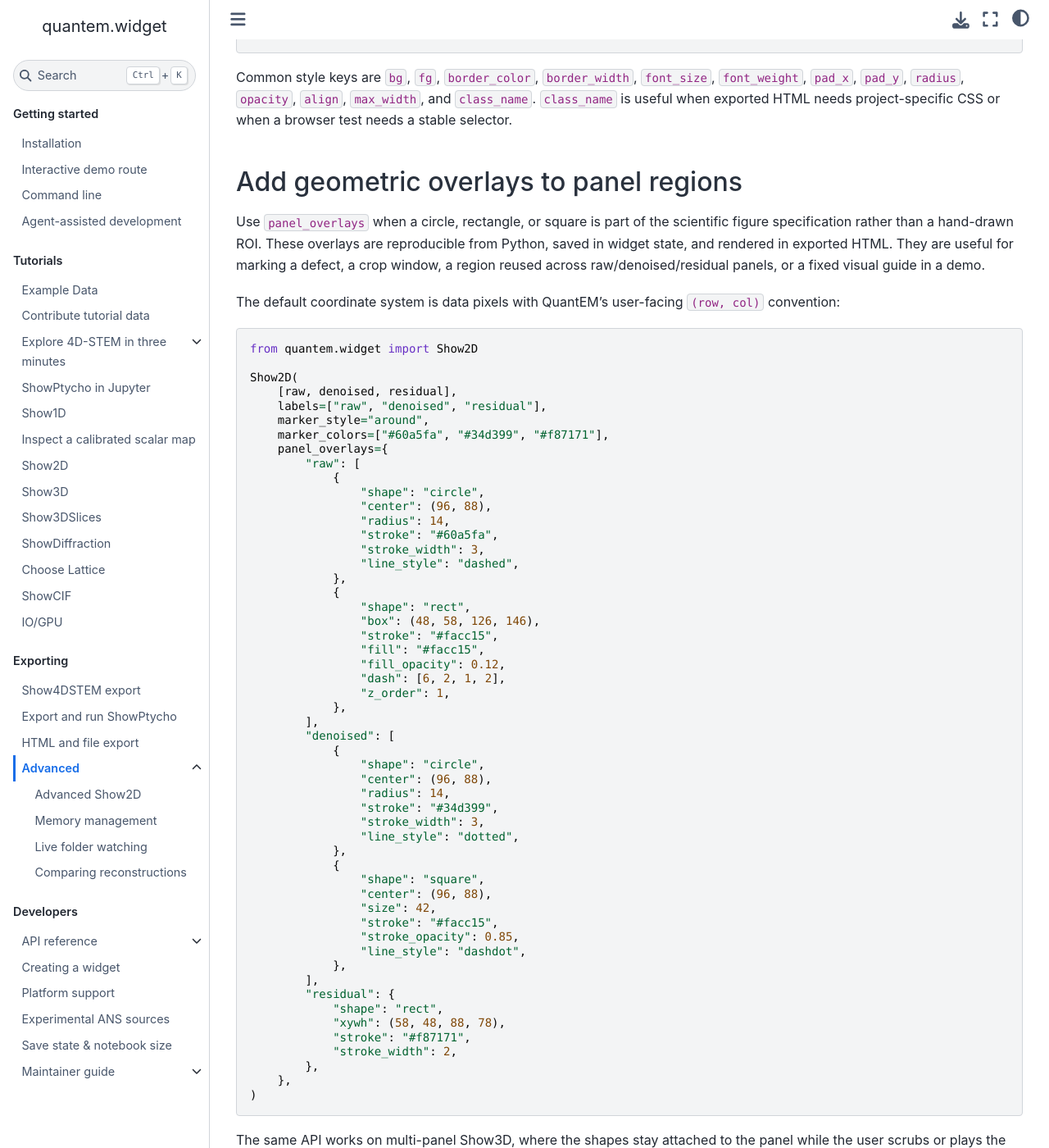
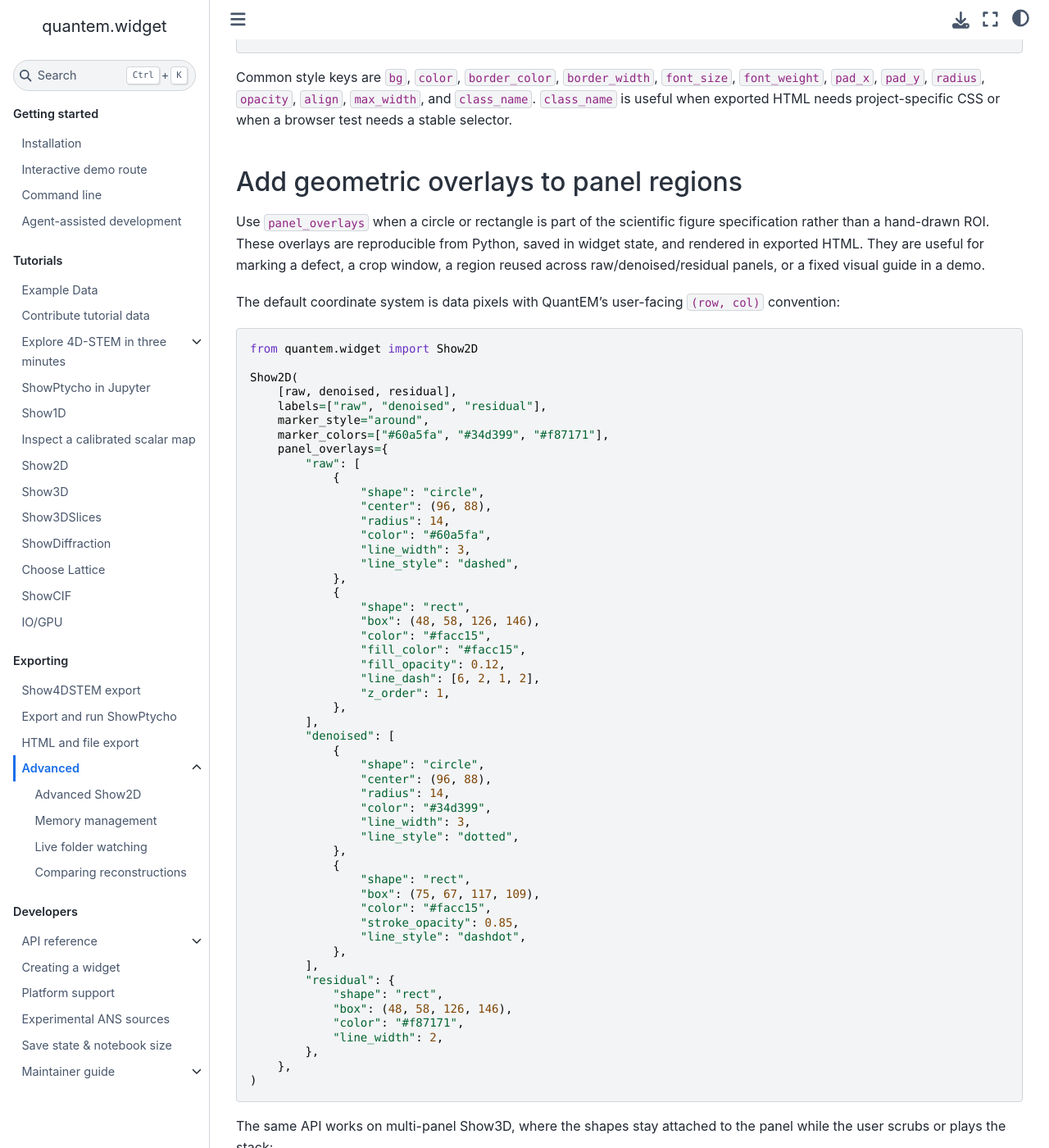
Before and after one commit to bobleesj/quantem.widget, a Jupyter Book: the page built from docs/tutorials/advanced.md, in a window 1280 px wide and 1400 px high, scrolled down 4351 px. Shown: the whole window at 82% size. Built offline with Jupyter Book 1.0.4 settings and Sphinx 7.4.7 and the Sphinx Book theme 1.1.4, drawn with Linux system fonts in a browser that asks for light colours; some of the changed text lies outside the part shown.

Commit message:
refactor: show2d overlay and annotation keys have one spelling

````diff
--- a/docs/tutorials/advanced.md
+++ b/docs/tutorials/advanced.md
@@ -131,7 +131,7 @@ Show2D(
             "y": 0.32,
             "anchor": "center",
             "bg": "rgba(255,255,255,0.55)",
-            "fg": "#111827",
+            "color": "#111827",
         },
         "residual": {
             "text": "check residual",
@@ -217,7 +217,7 @@ feature, and normalized boxes when the label should occupy a local region.
 {"text": "region", "box": [0.20, 0.25, 0.30, 0.18]}
 ```
 
-Common style keys are `bg`, `fg`, `border_color`, `border_width`,
+Common style keys are `bg`, `color`, `border_color`, `border_width`,
 `font_size`, `font_weight`, `pad_x`, `pad_y`, `radius`, `opacity`, `align`,
 `max_width`, and `class_name`. `class_name` is useful when exported HTML needs
 project-specific CSS or when a browser test needs a stable selector.
@@ -226,7 +226,7 @@ project-specific CSS or when a browser test needs a stable selector.
 
 ## Add geometric overlays to panel regions
 
-Use `panel_overlays` when a circle, rectangle, or square is part of the
+Use `panel_overlays` when a circle or rectangle is part of the
 scientific figure specification rather than a hand-drawn ROI. These overlays
 are reproducible from Python, saved in widget state, and rendered in exported
 HTML. They are useful for marking a defect, a crop window, a region reused
@@ -249,17 +249,17 @@ Show2D(
                 "shape": "circle",
                 "center": (96, 88),
                 "radius": 14,
-                "stroke": "#60a5fa",
-                "stroke_width": 3,
+                "color": "#60a5fa",
+                "line_width": 3,
                 "line_style": "dashed",
             },
             {
                 "shape": "rect",
                 "box": (48, 58, 126, 146),
-                "stroke": "#facc15",
-                "fill": "#facc15",
+                "color": "#facc15",
+                "fill_color": "#facc15",
                 "fill_opacity": 0.12,
-                "dash": [6, 2, 1, 2],
+                "line_dash": [6, 2, 1, 2],
                 "z_order": 1,
             },
         ],
@@ -268,24 +268,23 @@ Show2D(
                 "shape": "circle",
                 "center": (96, 88),
                 "radius": 14,
-                "stroke": "#34d399",
-                "stroke_width": 3,
+                "color": "#34d399",
+                "line_width": 3,
                 "line_style": "dotted",
             },
             {
-                "shape": "square",
-                "center": (96, 88),
-                "size": 42,
-                "stroke": "#facc15",
+                "shape": "rect",
+                "box": (75, 67, 117, 109),
+                "color": "#facc15",
                 "stroke_opacity": 0.85,
                 "line_style": "dashdot",
             },
         ],
         "residual": {
             "shape": "rect",
-            "xywh": (58, 48, 88, 78),
-            "stroke": "#f87171",
-            "stroke_width": 2,
+            "box": (48, 58, 126, 146),
+            "color": "#f87171",
+            "line_width": 2,
         },
     },
 )
@@ -308,8 +307,8 @@ Show3D(
             {
                 "shape": "rect",
                 "box": (48, 58, 126, 146),
-                "stroke": "#facc15",
-                "fill": "#facc15",
+                "color": "#facc15",
+                "fill_color": "#facc15",
                 "fill_opacity": 0.12,
             }
         ],
@@ -327,8 +326,8 @@ shared_defect_circle = {
     "center": (0.52, 0.46),
     "radius": 0.07,
     "coords": "relative",
-    "stroke": "#60a5fa",
-    "stroke_width": 2,
+    "color": "#60a5fa",
+    "line_width": 2,
 }
 
 Show2D([raw, denoised], labels=["raw", "denoised"], panel_overlays=[shared_defect_circle])
@@ -345,11 +344,11 @@ Show2D(
 
 Use `coords="relative"` only when normalized 0-1 panel geometry is more stable
 than pixel geometry, for example when comparing panels with different shapes.
-Style keys include `stroke`, `stroke_width`, `line_style`, `dash`,
-`stroke_opacity`, `fill`, `fill_opacity`, `opacity`, and `z_order`.
+Style keys include `color`, `line_width`, `line_style`, `line_dash`,
+`stroke_opacity`, `fill_color`, `fill_opacity`, `opacity`, and `z_order`.
 `line_style` accepts `solid`, `dashed`, `dotted`, or `dashdot`; use
-`dash=[on, off, ...]` for a custom canvas dash pattern. A provided `fill` is
-visible by default; set `fill_opacity=0` for stroke-only shapes.
+`line_dash=[on, off, ...]` for a custom canvas dash pattern. A provided
+`fill_color` is visible by default; set `fill_opacity=0` for stroke-only shapes.
 
 When overlays are present, open `More -> Overlay Edit` in the live widget or
 exported HTML. Click a circle or rectangle to select it, drag inside to move it,
````
Also changed, not shown: docs/api/show2d.md (+14 -15 lines), docs/api/show3d.md (+1 -1 lines), docs/tutorials/show2d_advanced.md (+14 -15 lines), 7 other files.
